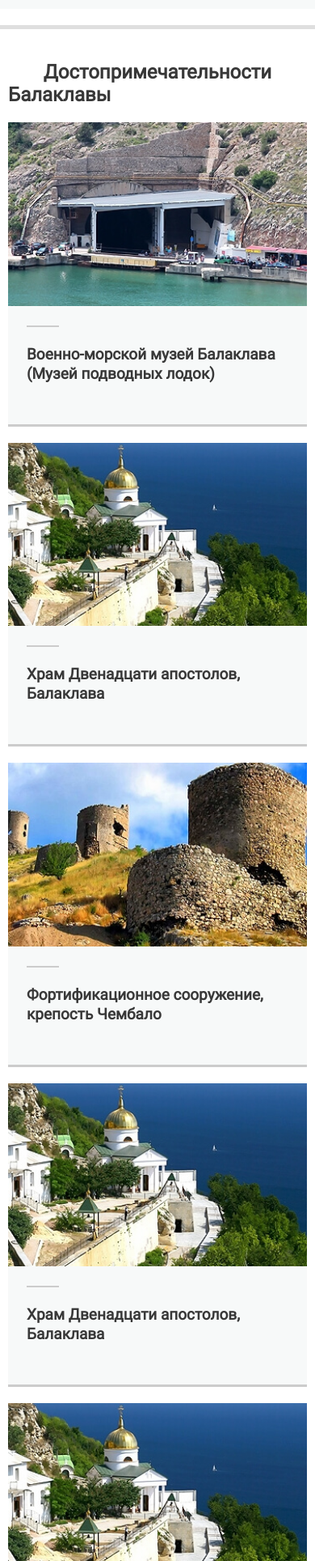
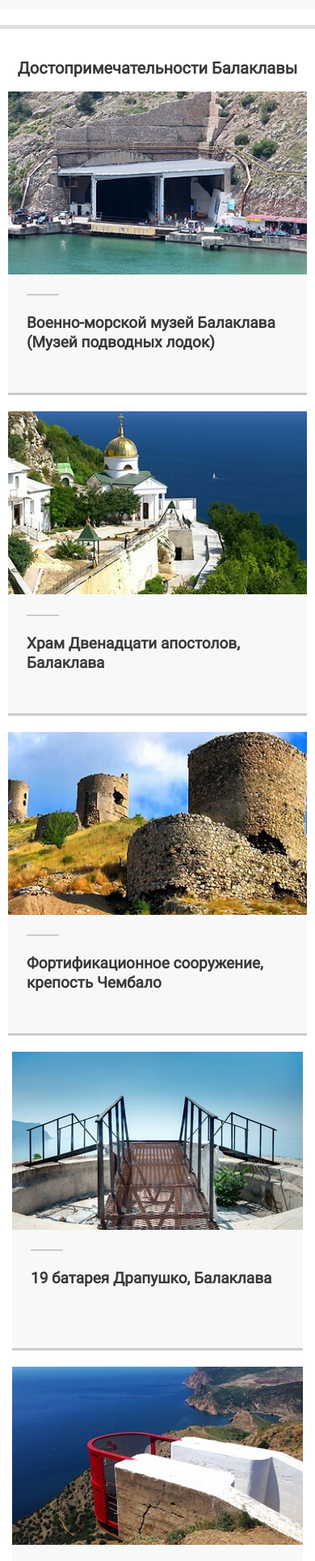
Before and after one commit to vitmax1/balaclava, a plain HTML site: page src/places.html in a window 390 px wide. Shown: the part 72-2000 px from the top of the page at 81% size. Drawn offline with Linux system fonts and the light colour scheme.

Commit message:
картинки для мест

```diff
--- a/src/places.html
+++ b/src/places.html
@@ -44,58 +44,58 @@
 				</h2>
 				<div class="places-row">
 					<div class="places-row__card places-row__cardpage">
-						<img src="img/museum.jpg" alt="Музей под водой" class="card-image">
+						<img src="img/places/museum.jpg" alt="Музей под водой" class="card-image">
 						<div class="card-text">
 							<h3 class="places-name">Военно-морской музей Балаклава (Музей подводных лодок)</h3>
 						</div>
 					</div>
 
 					<div class="places-row__card places-row__cardpage">
-						<img src="img/apostol12.jpg" alt="Храм 12 апостолов" class="card-image">
+						<img src="img/places/apostol12.jpg" alt="Храм 12 апостолов" class="card-image">
 						<div class="card-text">
 							<h3 class="places-name">Храм Двенадцати апостолов, Балаклава</h3>
 						</div>
 					</div>
 
 					<div class="places-row__card places-row__cardpage">
-						<img src="img/chembalo.jpg" alt="Чембало" class="card-image">
+						<img src="img/places/chembalo.jpg" alt="Чембало" class="card-image">
 						<div class="card-text">
 							<h3 class="places-name">Фортификационное сооружение, крепость Чембало</h3>
 						</div>
 					</div>
 
 					<div class="places-row__card places-row__cardpage">
-						<img src="img/apostol12.jpg" alt="Храм 12 апостолов" class="card-image">
+						<img src="img/places/drapushko.jpg" alt="Храм 12 апостолов" class="card-image">
 						<div class="card-text">
-							<h3 class="places-name">Храм Двенадцати апостолов, Балаклава</h3>
+							<h3 class="places-name">19 батарея Драпушко, Балаклава</h3>
 						</div>
 					</div>
 
 					<div class="places-row__card places-row__cardpage">
-						<img src="img/apostol12.jpg" alt="Храм 12 апостолов" class="card-image">
+						<img src="img/places/barrel.jpg" alt="Храм 12 апостолов" class="card-image">
 						<div class="card-text">
-							<h3 class="places-name">Храм Двенадцати апостолов, Балаклава</h3>
+							<h3 class="places-name">Бочка смерти, Балаклава</h3>
 						</div>
 					</div>
 
 					<div class="places-row__card places-row__cardpage">
-						<img src="img/apostol12.jpg" alt="Храм 12 апостолов" class="card-image">
+						<img src="img/places/aya.jpg" alt="Храм 12 апостолов" class="card-image">
 						<div class="card-text">
-							<h3 class="places-name">Храм Двенадцати апостолов, Балаклава</h3>
+							<h3 class="places-name">Мыс Айя, Балаклава</h3>
 						</div>
 					</div>
 
 					<div class="places-row__card places-row__cardpage">
-						<img src="img/apostol12.jpg" alt="Храм 12 апостолов" class="card-image">
+						<img src="img/places/goldwine.jpg" alt="Храм 12 апостолов" class="card-image">
 						<div class="card-text">
-							<h3 class="places-name">Храм Двенадцати апостолов, Балаклава</h3>
+							<h3 class="places-name">Винзавод Золотая балка, Балаклава</h3>
 						</div>
 					</div>
 
 					<div class="places-row__card places-row__cardpage">
-						<img src="img/apostol12.jpg" alt="Храм 12 апостолов" class="card-image">
+						<img src="img/places/north-fort.jpg" alt="Храм 12 апостолов" class="card-image">
 						<div class="card-text">
-							<h3 class="places-name">Храм Двенадцати апостолов, Балаклава</h3>
+							<h3 class="places-name">Форт Северная Балаклава, Балаклава</h3>
 						</div>
 					</div>
 
@@ -145,6 +145,11 @@
 			использование без письменного разрешения не допускаются и влекут за собой ответственность.
 		</p>
 	</footer>
+
+<!-- Скрипты -->
+<script src="js/jquery-3.3.1.min.js"></script>
+<script src="js/main.js"></script>
+
 </body>
 
 </html>
--- a/src/sass/blocks/_places.sass
+++ b/src/sass/blocks/_places.sass
@@ -4,7 +4,7 @@
 		text-align: center
 		font-size: 30px
 		&__page
-			text-align-last: left
+			text-align: left
 	&-description
 		margin: auto
 		max-width: 760px
@@ -79,6 +79,8 @@
 	.places
 		&-headline
 			font-size: 24px
+			&__page
+				text-align: center
 		&-description
 			max-width: 550px
 			font-size: 14px
@@ -88,5 +90,13 @@
 			&__card
 				max-width: 400px
 				margin-bottom: 20px
-				&:last-child
-					display: block
+				// &:last-child
+				// 	display: block
+			&__cardpage-last
+				display: none
+@media (max-width: 500px)   // 500
+	.places
+		&-headline
+			&__page
+				font-size: 20px
+				text-align: center
```
Also changed, not shown: src/about.html (+5 -0 lines), src/index.html (+3 -3 lines), src/css/style.css, src/img/apostol12.jpg (deleted), src/img/chembalo.jpg (deleted), src/img/museum.jpg (deleted), src/img/places/apostol12.jpg (added), src/img/places/aya.jpg (added), src/img/places/barrel.jpg (added), src/img/places/chembalo.jpg (added), src/img/places/drapushko.jpg (added), src/img/places/goldwine.jpg (added), src/img/places/museum.jpg (added), src/img/places/north-fort.jpg (added), 1 other file.
